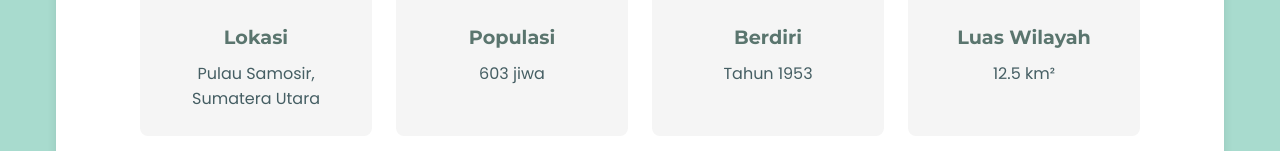
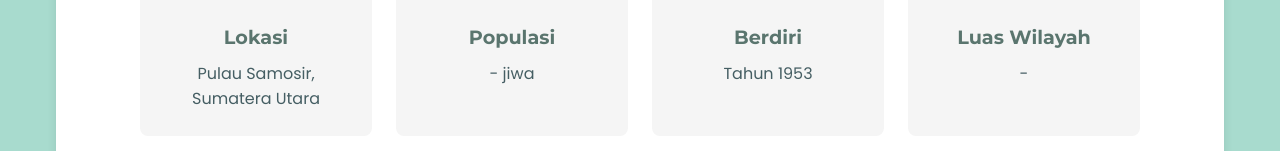
Before and after one commit to septionfl/hutabolon-web, a React (Vite) app: page /tentang in a window 1280 px wide. Shown: the part 568-719 px from the top of the page. Built offline with nearby package versions, Linux system fonts and the light colour scheme.

Commit message:
Update About.jsx

```diff
--- a/src/pages/about/About.jsx
+++ b/src/pages/about/About.jsx
@@ -15,9 +15,9 @@ const AboutVillage = () => {
   const villageInfo = {
     name: "Huta Bolon",
     location: "Pulau Samosir, Sumatera Utara",
-    population: 603,
+    population: "-",
     established: 1953,
-    area: "12.5 km²",
+    area: "-",
     history: `Huta Bolon Simanindo didirikan sekitar 300 tahun yang lalu oleh keturunan Raja Simalungun. Kompleks ini berfungsi sebagai pusat pemerintahan, tempat tinggal keluarga raja, sekaligus benteng pertahanan. Seluruh bangunan di dalamnya dibangun dengan filosofi dan arsitektur khas Batak Toba yang kaya akan makna.
 
 Pada tahun 1969, salah satu keturunan raja memutuskan untuk mengubah kompleks ini menjadi sebuah museum terbuka. Tujuannya adalah untuk melestarikan warisan budaya Batak yang berharga agar tidak lekang oleh waktu dan dapat dinikmati serta dipelajari oleh generasi sekarang dan mendatang.`
```
